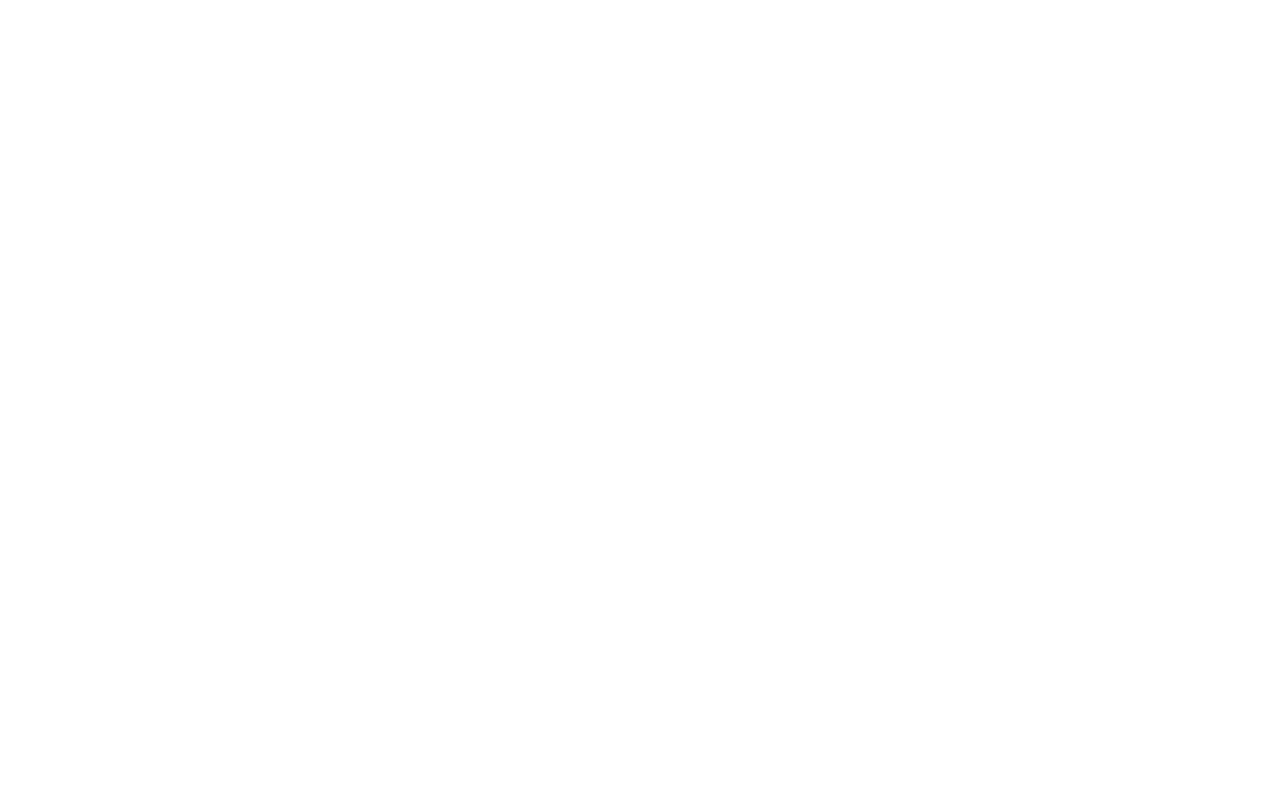
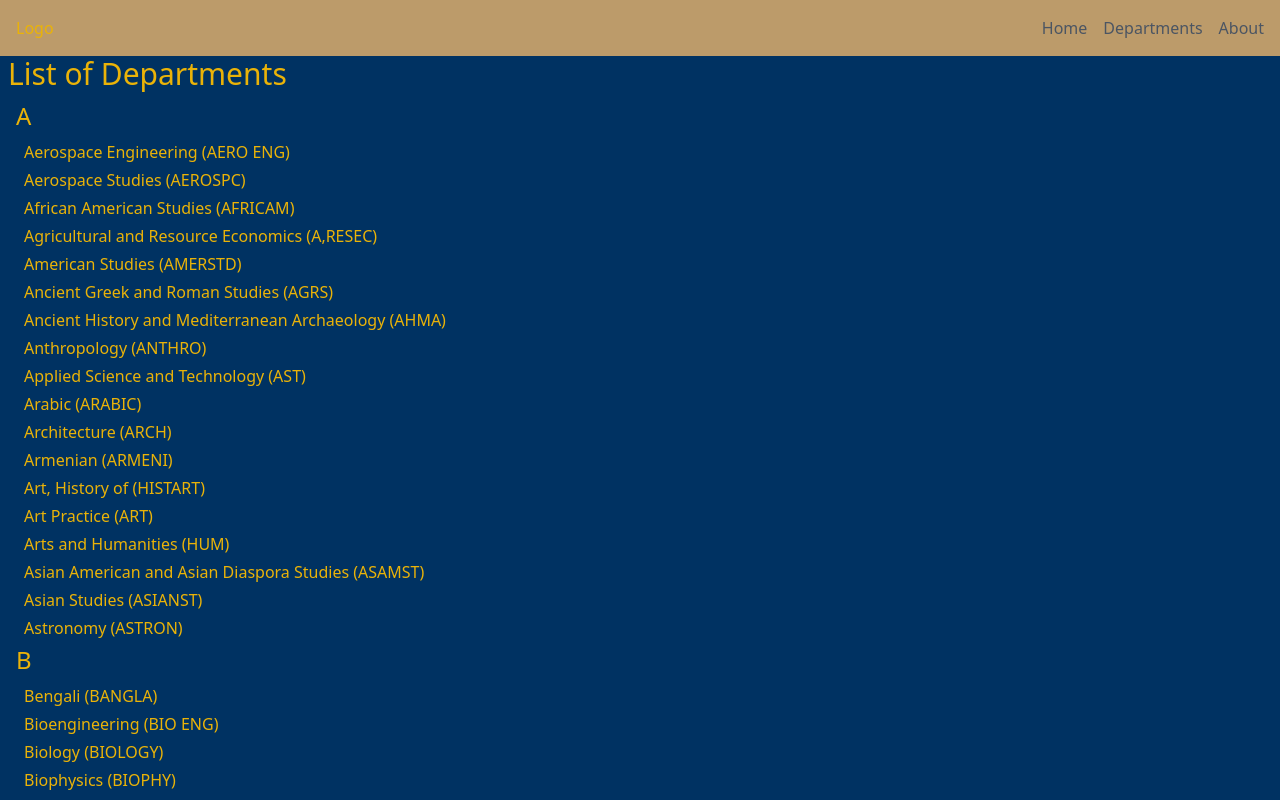
Before and after one commit to samuel-elijah-edwards/berkeley-courses, a React (Create React App) app in the folder client/: page /departments in a window 1280 px wide. Before the commit this address had no page. Shown: the top 800 px of the page. Built offline with nearby package versions, Linux system fonts and the light colour scheme.

Commit message:
each course has its own page

```diff
--- a/client/src/App.js
+++ b/client/src/App.js
@@ -1,9 +1,10 @@
 import "./index.css";
 import { BrowserRouter as Router, Route, Routes } from "react-router-dom";
 import Home from "./pages/Home.js";
-import Courses from "./pages/Courses.js";
+import Departments from "./pages/Departments.js";
 import About from "./pages/About.js";
 import DepartmentPage from "./pages/DepartmentPage.js";
+import CoursePage from "./pages/CoursePage.js";
 
 function App() {
   return (
@@ -11,9 +12,16 @@ function App() {
       <Router>
         <Routes>
           <Route path="/" element={<Home />} />
-          <Route path="/courses" element={<Courses />} />
-          <Route path="/courses/:departmentCode" element={<DepartmentPage />} />
+          <Route path="/departments" element={<Departments />} />
+          <Route
+            path="/departments/:departmentCode"
+            element={<DepartmentPage />}
+          />
           <Route path="/about" element={<About />} />
+          <Route
+            path="/departments/:departmentCode/:course_code"
+            element={<CoursePage />}
+          />
         </Routes>
       </Router>
     </div>
--- a/client/src/components/Layout.js
+++ b/client/src/components/Layout.js
@@ -5,16 +5,13 @@ import Footer from "./Footer";
 
 const Layout = ({ children }) => {
   return (
-    <div>
+    <div className="flex flex-col bg-berkeleyBlue text-yellow-500 min-h-screen">
       <Navbar />
       {/* You can include header, footer, or other common elements here */}
-      <body class="flex flex-col bg-berkeleyBlue text-yellow-500 min-h-screen">
-        <div className="flex-grow">
-          {" "}
-          {/* Change "bg-blue-500" to your desired color class */}
-          {children}
-        </div>
-      </body>
+      <div className="flex-grow">
+        {/* Change "bg-blue-500" to your desired color class */}
+        {children}
+      </div>
       <Footer />
       {/* You can include footer or other common elements here */}
     </div>
--- a/client/src/components/Navbar.js
+++ b/client/src/components/Navbar.js
@@ -14,8 +14,8 @@ function Navbar() {
         <Link to="/" className="text-gray-600 hover:text-black">
           Home
         </Link>
-        <Link to="/courses" className="text-gray-600 hover:text-black">
-          Courses
+        <Link to="/departments" className="text-gray-600 hover:text-black">
+          Departments
         </Link>
         <Link to="/about" className="text-gray-600 hover:text-black">
           About
--- a/client/src/pages/About.js
+++ b/client/src/pages/About.js
@@ -1,7 +1,12 @@
 import React from "react";
+import Layout from "../components/Layout";
 
 function About() {
-  return <div></div>;
+  return (
+    <Layout>
+      <h1 className="text-3xl mx-2 mb-2">About</h1>
+    </Layout>
+  );
 }
 
 export default About;
--- /dev/null
+++ b/client/src/pages/CoursePage.js
@@ -0,0 +1,15 @@
+import React from "react";
+import Layout from "../components/Layout";
+import { useParams } from "react-router-dom";
+
+function CoursePage() {
+  const { course_code } = useParams();
+
+  return (
+    <Layout>
+      <h1 className="mx-2 mb-2 text-3xl">{course_code}</h1>
+    </Layout>
+  );
+}
+
+export default CoursePage;
--- a/client/src/pages/DepartmentPage.js
+++ b/client/src/pages/DepartmentPage.js
@@ -1,5 +1,5 @@
 import React, { useState, useEffect } from "react";
-import { useParams } from "react-router-dom";
+import { useParams, Link } from "react-router-dom";
 import axios from "axios";
 import Layout from "../components/Layout";
 
@@ -19,9 +19,10 @@ const DepartmentPage = () => {
 
   return (
     <Layout>
-      <h1 className="text-3xl">{departmentCode}</h1>
+      <h1 className="text-3xl mx-2 mb-2">{departmentCode}</h1>
       {courses.map((course, key) => (
         <div key={key}>
+          <Link to={`${course.course_code}`}>
             <div className="my-4 mx-2 p-2 border rounded-lg border-gray-900 hover:scale-105 transition-transform shadow-lg hover:shadow-md">
               <p>Course Code: {course.course_code}</p>
               <p>Course Name: {course.course_name}</p>
@@ -29,6 +30,7 @@ const DepartmentPage = () => {
               <p>Description: {course.course_desc}</p>
               {/* Add other properties as needed */}
             </div>
+          </Link>
         </div>
       ))}
     </Layout>
--- a/client/src/pages/Courses.js
+++ b/client/src/pages/Departments.js
@@ -2,8 +2,8 @@ import React from "react";
 import { Link } from "react-router-dom";
 import Layout from "../components/Layout";
 
-function Courses() {
-  const courseNames = [
+function Departments() {
+  const departmentNames = [
     "Aerospace Engineering (AERO ENG)",
     "Aerospace Studies (AEROSPC)",
     "African American Studies (AFRICAM)",
@@ -199,33 +199,34 @@ function Courses() {
 
   const regex = /\(([A-Z\s&,]+)\)/;
 
-  // Organize course names by their first letter
-  const coursesByLetter = courseNames.reduce((acc, courseName) => {
-    const firstLetter = courseName[0].toUpperCase();
+  // Organize department names by their first letter
+  const departmentByLetter = departmentNames.reduce((acc, departmentName) => {
+    const firstLetter = departmentName[0].toUpperCase();
     if (!acc[firstLetter]) {
       acc[firstLetter] = [];
     }
-    acc[firstLetter].push(courseName);
+    acc[firstLetter].push(departmentName);
     return acc;
   }, {});
 
   return (
     <Layout>
       <div>
-        <h2 className="mx-2 mb-2 text-3xl">List of Courses</h2>
-        {Object.keys(coursesByLetter).map((letter) => (
+        <h2 className="mx-2 mb-2 text-3xl">List of Departments</h2>
+        {Object.keys(departmentByLetter).map((letter) => (
           <div key={letter}>
             <h3 className="mx-4 mb-2 text-2xl bold">{letter}</h3>
             <ul>
-              {coursesByLetter[letter].map((courseName, index) => (
+              {departmentByLetter[letter].map((departmentName, index) => (
                 <li key={index} className="mx-6 mb-1">
                   {/* Use only the department code for the link */}
                   <Link
-                    to={`/courses/${RegExp(regex)
-                      .exec(courseName)[1]
+                    to={`/departments/${RegExp(regex)
+                      .exec(departmentName)[1]
                       .replace(" ", "_")}`}
+                    className="hover:underline"
                   >
-                    {courseName}
+                    {departmentName}
                   </Link>
                 </li>
               ))}
@@ -237,4 +238,4 @@ function Courses() {
   );
 }
 
-export default Courses;
+export default Departments;
--- a/client/src/pages/Home.js
+++ b/client/src/pages/Home.js
@@ -1,5 +1,6 @@
 import React, { useEffect, useState } from "react";
 import axios from "axios";
+import Layout from "../components/Layout";
 
 function Home() {
   const [listOfPosts, setListOfPosts] = useState([]);
@@ -10,7 +11,8 @@ function Home() {
     });
   }, []);
   return (
-    <div>
+    <Layout>
+      <h1 className="text-3xl mx-2 mb-2">Home</h1>
       <div className="flex flex-col items-center">
         {listOfPosts.map((value, key) => {
           return (
@@ -28,7 +30,7 @@ function Home() {
           );
         })}
       </div>
-    </div>
+    </Layout>
   );
 }
 
```
Lines whose indentation alone changed are shown as unchanged.
